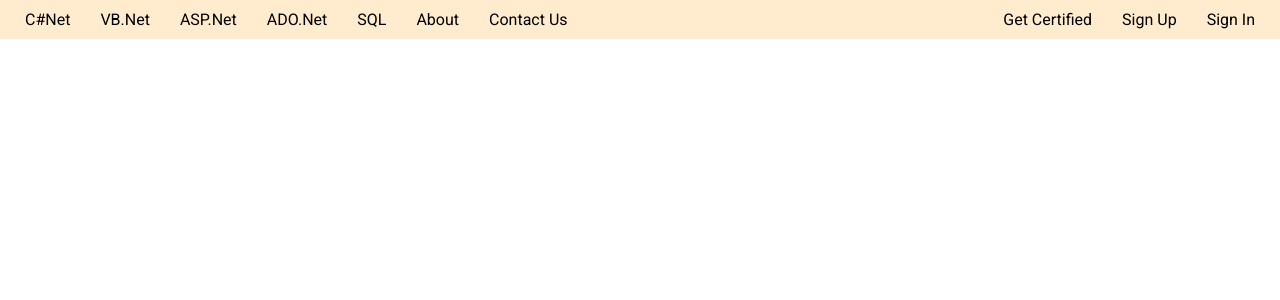
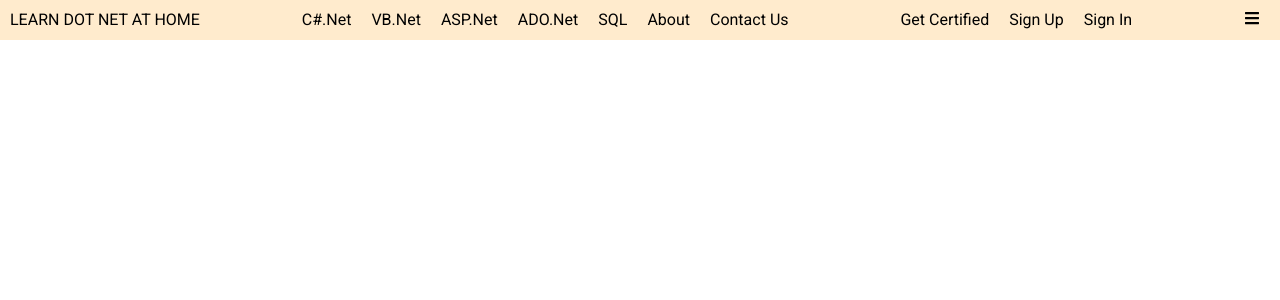
Before and after one commit to SAMPATHIHARSHAVARDHAN/learndotnet, a React (Create React App) app: page / in a window 1280 px wide. Shown: the top 300 px of the page. Built offline with nearby package versions, Linux system fonts and the light colour scheme.

Commit message:
Responsive NavBar With React Icons

```diff
--- a/package.json
+++ b/package.json
@@ -8,6 +8,8 @@
     "@testing-library/user-event": "^13.5.0",
     "react": "^18.2.0",
     "react-dom": "^18.2.0",
+    "react-icons": "^5.0.1",
+    "react-router-dom": "^6.21.3",
     "react-scripts": "5.0.1",
     "web-vitals": "^2.1.4"
   },
--- a/src/App.js
+++ b/src/App.js
@@ -1,9 +1,10 @@
 import React from 'react'
 import './App.css'
 import TopNavBar from './components/TopNavBar'
+
 const App = () => {
   return (
-    <TopNavBar/>
+   <TopNavBar/>
   )
 }
 
--- a/src/components/TopNavBar.css
+++ b/src/components/TopNavBar.css
@@ -11,15 +11,39 @@ nav{
     flex-direction: row;
     text-align: center;
 }
-.item-list{
+.nav-item-list{
     display: inline;
-    padding:15px ;
+    margin:10px ;
 
+}
+.nav-item-left{
+    display: flex;
+}
+.nav-main-list{
+    display: flex;
+}
+.nav-item-center{
+    display: flex;
+}
+.nav-item-right{
+    display: flex;
 }
 a{
     text-decoration: none;
     color: black;
+    transition: ease-in-out 1s;
 }
 a:hover{
     color:orangered;
 }
+
+@media (max-width:760px){
+    .nav-item-center{
+        display: none;
+    }
+}
+@media (max-width:1100px){
+    .nav-main-list{
+        display: none;
+    }
+}
--- a/src/components/TopNavBar.js
+++ b/src/components/TopNavBar.js
@@ -1,64 +1,57 @@
-import React from "react";
+import React, { useState } from "react";
 import "./TopNavBar.css";
+import { FaBars } from "react-icons/fa";
+import { IoClose } from "react-icons/io5";
 
 const TopNavBar = () => {
+  const [mnutoggle, setMenuToggle] = useState(true);
   return (
     <nav>
-      <div>
+      <ul className="nav-item-left">
+        <li ><a href="/">LEARN DOT NET AT HOME</a></li>
+      </ul>
+      <div className="nav-main-list">
+        <ul >
+          <li className="nav-item-list">
+            <a href="#c_net">C#.Net</a>
+          </li>
+          <li className="nav-item-list">
+            <a href="#vb_net">VB.Net</a>
+          </li>
+          <li className="nav-item-list">
+            <a href="#asp_net">ASP.Net</a>
+          </li>
+          <li className="nav-item-list">
+            <a href="#ado_net">ADO.Net</a>
+          </li>
+          <li className="nav-item-list">
+            <a href="#sql">SQL</a>
+          </li>
+          <li className="nav-item-list">
+            <a href="#about">About</a>
+          </li>
+          <li className="nav-item-list">
+            <a href="#contact_us">Contact Us</a>
+          </li>
+        </ul>
+        </div>
+        <div className="nav-item-center">
         <ul>
-          <li className="item-list">
-            <a  href="#c_net">
-              C#Net
-            </a>
+          <li className="nav-item-list">
+            <a  href="#get_certified">Get Certified</a>
           </li>
-          <li className="item-list">
-            <a  href="#vb_net">
-              VB.Net
-            </a>
+          <li className="nav-item-list">
+            <a  href="#sign_up">Sign Up</a>
           </li>
-          <li className="item-list">
-            <a  href="#asp_net">
-              ASP.Net
-            </a>
-          </li>
-          <li className="item-list">
-            <a  href="#ado_net">
-              ADO.Net
-            </a>
-          </li>
-          <li className="item-list">
-            <a  href="#sql">
-              SQL
-            </a>
-          </li>
-          <li className="item-list">
-            <a  href="#about">
-              About
-            </a>
-          </li>
-          <li className="item-list">
-            <a  href="#contact_us">
-              Contact Us
-            </a>
+          <li className="nav-item-list">
+            <a  href="#sign_in">Sign In</a>
           </li>
         </ul>
       </div>
-      <div>
+      <div className=" nav-item-right">
         <ul>
-          <li className="item-list">
-            <a  href="#get_certified">
-              Get Certified
-            </a>
-          </li>
-          <li className="item-list">
-            <a  href="#sign_up">
-              Sign Up
-            </a>
-          </li>
-          <li className="item-list">
-            <a  href="#sign_in">
-              Sign In
-            </a>
+          <li className="nav-item-list" onClick={() => setMenuToggle(!mnutoggle)}>
+            {mnutoggle ? <FaBars /> : <IoClose />}
           </li>
         </ul>
       </div>
```
Also changed, not shown: 1 other file (tests, documents, lock files or other folders).
